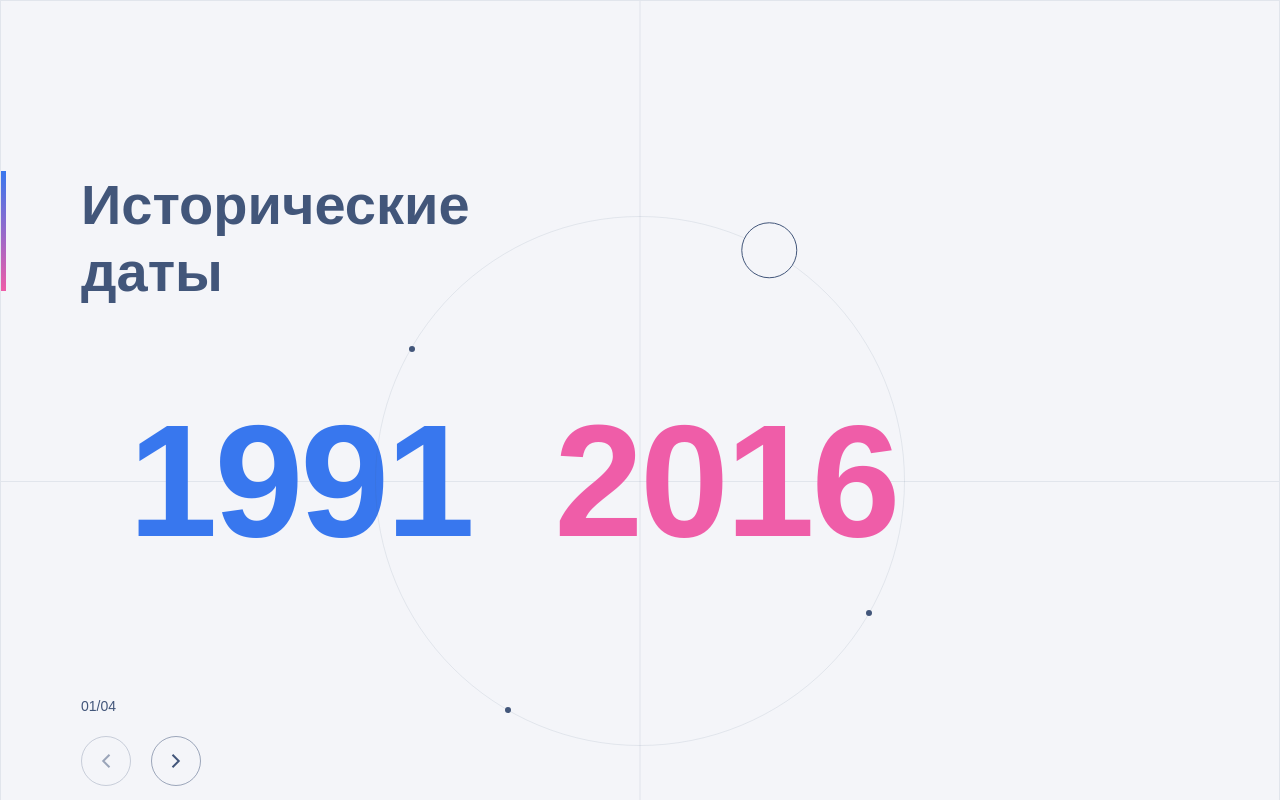
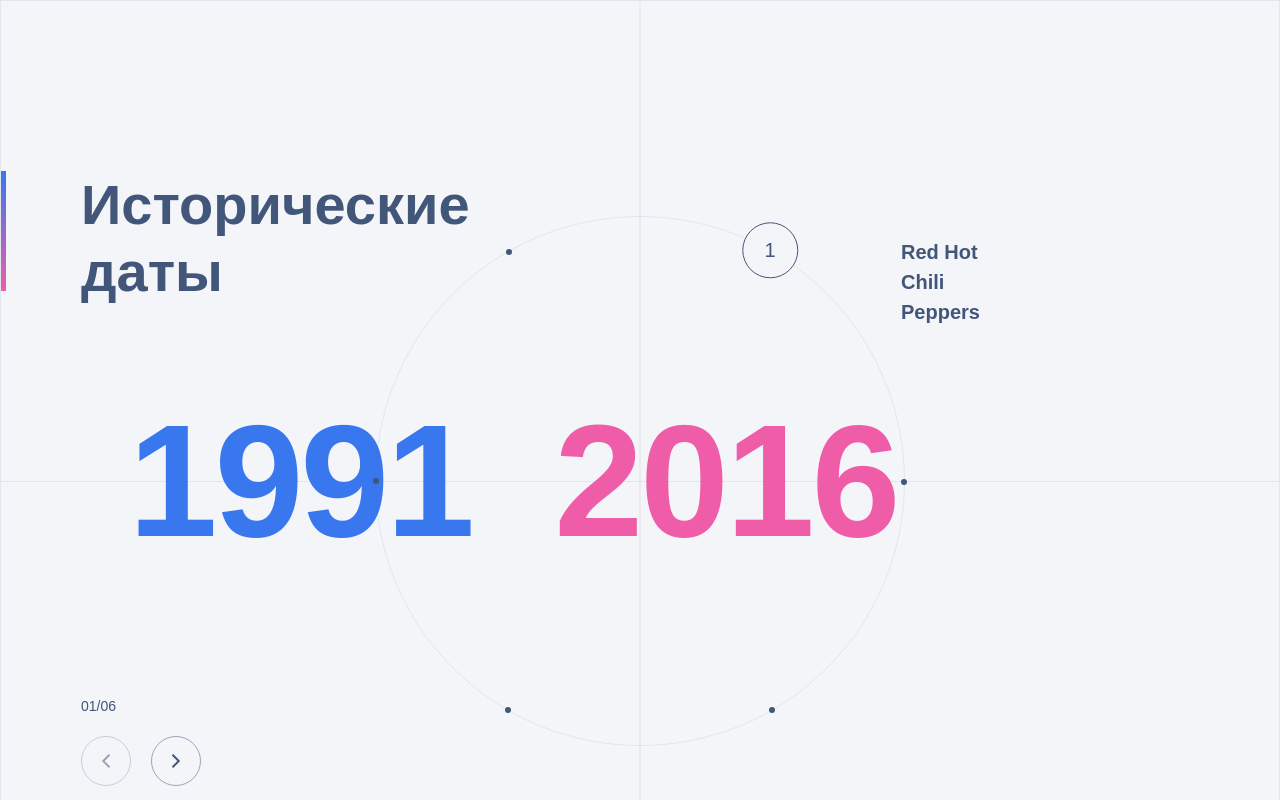
Before and after one commit to KIlnourik/only-test-task, a website built with webpack: page src/index.html in a window 1280 px wide. Shown: the top 800 px of the page. Built offline with nearby package versions, Linux system fonts and the light colour scheme; files whose address does not match are found by name.

Commit message:
Абсолютно позиционирует хедер. Выводит индекса буллитов. Анимация - WIP

```diff
--- a/src/index.html
+++ b/src/index.html
@@ -221,7 +221,7 @@
               </ul>
             </div>
           </li>
-          <!-- <li class="periods__item period swiper-slide">
+          <li class="periods__item period swiper-slide">
             <h2 class="period__current">1989&nbsp;&nbsp;<span>1993</span></h2>
             <h3 class="period__title">Nirvana</h3>
             <div class="period__swiper swiper">
@@ -302,7 +302,7 @@
                 </div>
               </ul>
             </div>
-          </li> -->
+          </li>
         </ul>
       </div>
       <div class="periods__controls controls">
@@ -343,6 +343,7 @@
         </div>
       </div>
     </section>
+
   </main>
 
   <script src="./bundle.js"></script>
--- a/src/sass/blocks/controls/controls.scss
+++ b/src/sass/blocks/controls/controls.scss
@@ -143,7 +143,6 @@
       &--active {
         width: 56px;
         height: 56px;
-        border-radius: 50%;
         background-color: $grey;
         border: 1px solid $dark-grey-blue;
         text-align: center;
@@ -153,22 +152,5 @@
         transform: translate(-49.5%, -49.5%);
       }
     }
-
-    // &--active {
-    //   background-color: $dark-grey-blue;
-
-    //   @media (min-width: $desktop-view) {
-    //     width: 56px;
-    //     height: 56px;
-    //     border-radius: 50%;
-    //     background-color: $grey;
-    //     border: 1px solid $dark-grey-blue;
-    //     text-align: center;
-    //     vertical-align: middle;
-    //     font-size: 20px;
-    //     line-height: 30px;
-    //     transform: translate(-49.5%, -49.5%);
-    //   }
-    // }
   }
 }
--- a/src/sass/blocks/period/period.scss
+++ b/src/sass/blocks/period/period.scss
@@ -60,6 +60,8 @@
     display: none;
   }
 
+
+
   &__swiper {
     display: block;
     min-width: 0;
@@ -68,12 +70,12 @@
       margin-bottom: 104px;
       width: 100%;
       min-width: 0;
-      max-width: calc(1024px - 160px);
+      min-width: calc(1024px - 160px);
       overflow: hidden;
     }
 
     @media (min-width: $big-desktop-view) {
-      max-width: calc(1440px - 160px);
+      min-width: calc(1440px - 160px);
     }
   }
 
@@ -148,9 +150,20 @@
         left: calc(1200px + ($big-desktop-view - 1200px - 140px));
       }
     }
-
   }
 }
+
+.period--active .period__title {
+  @media (min-width: $desktop-view) {
+    @include display-flex(start, start, left, row);
+    position: absolute;
+    left: 820px;
+    top: -625px;
+    font-size: 20px;
+    line-height: 30px;
+  }
+}
+
 
 .period.swiper-slide-active {
   opacity: 1;
--- a/src/sass/blocks/periods/periods.scss
+++ b/src/sass/blocks/periods/periods.scss
@@ -78,6 +78,7 @@
   &__list {
     @include list-reset();
     @include display-flex(flex-start, space-between, left, row);
+    min-width: 0;
     height: auto;
 
     @media (min-width: $desktop-view) {
--- a/src/ts/main.ts
+++ b/src/ts/main.ts
@@ -1,5 +1,3 @@
 import '../sass/style.scss';
 
-import './pagination';
-// import './sliders/date-slider';
-import './sliders/periods-slider';
+import './periods/index';
--- a/src/ts/pagination.ts
+++ /dev/null
@@ -1,30 +0,0 @@
-function setCirclePosition(): void {
-  const pagination: HTMLDivElement = document.querySelector('.controls__pagination');
-  const bullets: NodeListOf<HTMLElement> = pagination.querySelectorAll('.controls__pagination-item');
-  const bulletsLength: number = bullets.length;
-  const activeBullet: HTMLElement = document.querySelector('.controls__pagination-item--active');
-  const arc: number = 2 * Math.PI * (1 / bulletsLength);
-  const RADIUS: number = 50;
-  const ACTIVE_BULLET_ANGLE = 5.236;
-
-  const activeBulletX = RADIUS * Math.cos(ACTIVE_BULLET_ANGLE);
-  const activeBulletY = RADIUS * Math.sin(ACTIVE_BULLET_ANGLE);
-
-  activeBullet.style.left = 49.5 + activeBulletX + '%';
-  activeBullet.style.top = 49.5 + activeBulletY + '%';
-
-
-  for (let i = 0; i < bulletsLength; i++) {
-    const angle = i * arc;
-    const x = RADIUS * Math.cos(angle + ACTIVE_BULLET_ANGLE);
-    const y = RADIUS * Math.sin(angle + ACTIVE_BULLET_ANGLE);
-
-    if (!bullets[i].classList.contains('controls__pagination-item--acitve')) {
-      bullets[i].style.left = 49.5 + x + '%';
-      bullets[i].style.top = 49.5 + y  + '%';
-    }
-
-  }
-};
-
-export { setCirclePosition };
--- /dev/null
+++ b/src/ts/periods/index.ts
@@ -0,0 +1,4 @@
+import './pagination';
+import { initPeriodsSlider } from './sliders/periods-slider';
+
+window.addEventListener('load', initPeriodsSlider);
--- /dev/null
+++ b/src/ts/periods/pagination.ts
@@ -0,0 +1,46 @@
+type activeBulletCoords = {
+  left: string;
+  top: string
+};
+
+function getActiveBulletCoords(): activeBulletCoords {
+  const RADIUS: number = 50;
+  const ACTIVE_BULLET_ANGLE = 5.238;
+
+  const activeBulletX = RADIUS * Math.cos(ACTIVE_BULLET_ANGLE);
+  const activeBulletY = RADIUS * Math.sin(ACTIVE_BULLET_ANGLE);
+
+  return {
+    left: 49.5 + activeBulletX + '%',
+    top: 49.5 + activeBulletY + '%'
+  }
+};
+
+function setCirclePosition(): void {
+  const pagination: HTMLDivElement = document.querySelector('.controls__pagination');
+  const bullets: NodeListOf<HTMLElement> = pagination.querySelectorAll('.controls__pagination-item');
+  const bulletsLength: number = bullets.length;
+  const activeBullet: HTMLElement = document.querySelector('.controls__pagination-item--active');
+  const arc: number = 2 * Math.PI * (1 / bulletsLength);
+  const RADIUS: number = 50;
+  const ACTIVE_BULLET_ANGLE = 5.238;
+
+  const { left, top } = getActiveBulletCoords();
+
+  activeBullet.style.left = left;
+  activeBullet.style.top = top;
+
+  for (let i = 0; i < bulletsLength; i++) {
+    const angle = i * arc;
+    const x = RADIUS * Math.cos(angle + ACTIVE_BULLET_ANGLE);
+    const y = RADIUS * Math.sin(angle + ACTIVE_BULLET_ANGLE);
+
+    if (!bullets[i].classList.contains('controls__pagination-item--active')) {
+      bullets[i].style.left = 49.5 + x + '%';
+      bullets[i].style.top = 49.5 + y + '%';
+    }
+
+  }
+};
+
+export { setCirclePosition, getActiveBulletCoords };
--- /dev/null
+++ b/src/ts/periods/sliders/periods-slider.ts
@@ -0,0 +1,81 @@
+import Swiper from 'swiper';
+import { SwiperOptions } from 'swiper/types';
+import { Navigation, Pagination } from 'swiper/modules';
+import { initDateSlider } from './date-slider';
+import { setCirclePosition } from '../pagination';
+
+function initPeriodsSlider(): void {
+  const periodsSlider: HTMLDivElement = document.querySelector('.periods__slider');
+
+  const periodsSwiperOptions: SwiperOptions = {
+    init: false,
+    direction: 'horizontal',
+    centeredSlides: true,
+    modules: [Navigation, Pagination],
+    navigation: {
+      nextEl: '.controls__nav-btn--next',
+      prevEl: '.controls__nav-btn--prev',
+    },
+    pagination: {
+      el: '.controls__pagination',
+      type: 'bullets',
+      clickable: true,
+      bulletClass: 'controls__pagination-item',
+      bulletActiveClass: 'controls__pagination-item--active',
+      renderBullet: function(index, className) {
+        return `<span class=${className}>${index + 1}</span>`;
+      }
+    },
+    slidesPerView: 1,
+    breakpoints: {
+      320: {
+        width: 280,
+      },
+      1024: {
+        width: 864,
+      },
+      1440: {
+        width: 1280,
+      }
+    },
+    allowTouchMove: false,
+  };
+
+  function setActivePeriod(): void {
+    const periods: NodeListOf<HTMLElement> = document.querySelectorAll('.period');
+
+    for (let i = 0; i < periods.length; i++) {
+      if (periodsSwiper.activeIndex === i) {
+        periods[i].classList.add('period--active');
+        initDateSlider();
+      } else {
+        periods[i].classList.remove('period--active');
+      }
+    }
+  }
+
+  function showSlidePages(): void {
+    const currentSlide: HTMLElement = document.querySelector('.controls__current');
+    const totalSlides: HTMLElement = document.querySelector('.controls__total');
+    totalSlides.textContent = `0${periodsSwiper.slides.length}`;
+
+    const currentSlideIndex = ++periodsSwiper.realIndex;
+    currentSlide.textContent = `0${currentSlideIndex}`;
+  };
+
+  const periodsSwiper: Swiper = new Swiper(periodsSlider, periodsSwiperOptions);
+
+  periodsSwiper.on('init', () => {
+    initDateSlider();
+    showSlidePages();
+    setCirclePosition();
+  });
+
+  periodsSwiper.on('slideChange', () => {
+    setActivePeriod();
+    showSlidePages();
+  });
+  periodsSwiper.init();
+}
+
+export { initPeriodsSlider };
--- a/src/ts/sliders/periods-slider.ts
+++ /dev/null
@@ -1,73 +0,0 @@
-import Swiper from 'swiper';
-import { SwiperOptions } from 'swiper/types';
-import { Navigation, Pagination } from 'swiper/modules';
-import { initDateSlider } from './date-slider';
-import { setCirclePosition } from '../pagination';
-
-const periodsSlider: HTMLDivElement = document.querySelector('.periods__slider');
-
-const periodsSwiperOptions: SwiperOptions = {
-  init: false,
-  direction: 'horizontal',
-  modules: [Navigation, Pagination],
-  navigation: {
-    nextEl: '.controls__nav-btn--next',
-    prevEl: '.controls__nav-btn--prev',
-  },
-  pagination: {
-    el: '.controls__pagination',
-    type: 'bullets',
-    clickable: true,
-    bulletClass: 'controls__pagination-item',
-    bulletActiveClass: 'controls__pagination-item--active',
-  },
-  slidesPerView: 1,
-  breakpoints: {
-    320: {
-      width: 280,
-    },
-    1024: {
-      width: 864,
-    },
-     1440: {
-      width: 1280,
-     }
-  },
-  allowTouchMove: false,
-};
-
-function setActivePeriod(): void {
-  const periods: NodeListOf<HTMLElement> = document.querySelectorAll('.period');
-
-  for (let i = 0; i < periods.length; i++) {
-    if(periodsSwiper.activeIndex === i) {
-      periods[i].classList.add('period--active');
-      initDateSlider();
-    } else {
-      periods[i].classList.remove('period--active');
-    }
-  }
-}
-
-function showSlidePages(): void {
-  const currentSlide: HTMLElement = document.querySelector('.controls__current');
-  const totalSlides: HTMLElement = document.querySelector('.controls__total');
-  totalSlides.textContent = `0${periodsSwiper.slides.length}`;
-
-  const currentSlideIndex = ++periodsSwiper.realIndex;
-  currentSlide.textContent = `0${currentSlideIndex}`;
-}
-const periodsSwiper: Swiper = new Swiper(periodsSlider, periodsSwiperOptions);
-
-periodsSwiper.on('init', () => {
-  initDateSlider();
-  showSlidePages();
-  setCirclePosition();
-});
-
-periodsSwiper.on('slideChange', () =>
-  {
-    setActivePeriod();
-    showSlidePages();
-  });
-periodsSwiper.init();
```
Also changed, not shown: src/ts/periods/sliders/date-slider.ts (renamed from src/ts/sliders/date-slider.ts).
